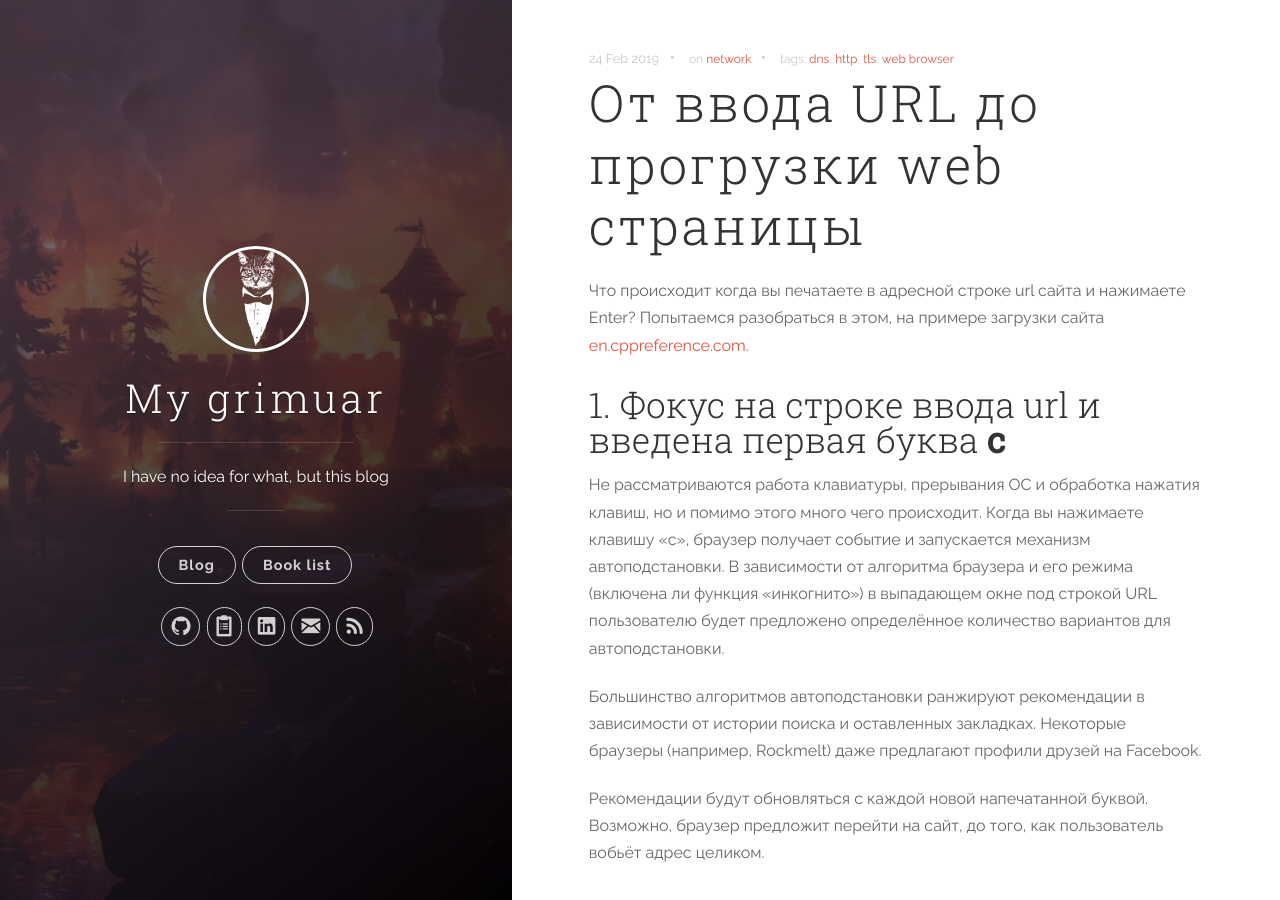
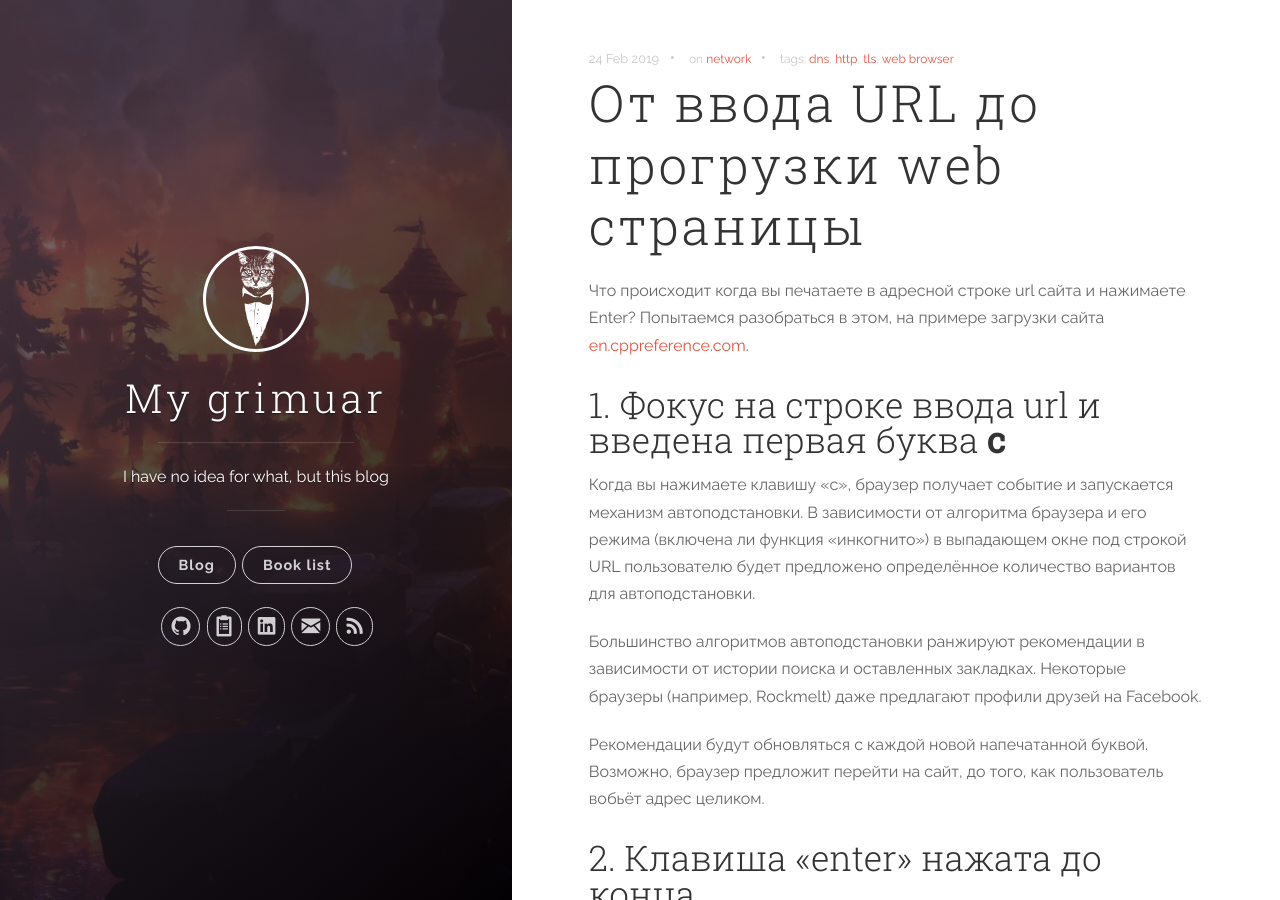
Before and after one commit to sonulen/my_grimoire, a Jekyll site: the page built from _posts/2019-02-24-url-to-page.markdown, in a window 1280 px wide and 900 px high. Built offline with Jekyll 4.4.1, drawn with Linux system fonts in a browser that asks for light colours; comment, search, counter and statistics services are not loaded.

Commit message:
Update 2019-02-24-url-to-page.markdown

```diff
--- a/_posts/2019-02-24-url-to-page.markdown
+++ b/_posts/2019-02-24-url-to-page.markdown
@@ -10,7 +10,7 @@ tags: [dns, http, tls, web browser]
 
 ## 1. Фокус на строке ввода url и введена первая буква **с**
 
-Не рассматриваются работа клавиатуры, прерывания ОС и обработка нажатия клавиш, но и помимо этого много чего происходит. Когда вы нажимаете клавишу «c», браузер получает событие и запускается механизм автоподстановки. В зависимости от алгоритма браузера и его режима (включена ли функция «инкогнито») в выпадающем окне под строкой URL пользователю будет предложено определённое количество вариантов для автоподстановки.
+Когда вы нажимаете клавишу «c», браузер получает событие и запускается механизм автоподстановки. В зависимости от алгоритма браузера и его режима (включена ли функция «инкогнито») в выпадающем окне под строкой URL пользователю будет предложено определённое количество вариантов для автоподстановки.
 
 Большинство алгоритмов автоподстановки ранжируют рекомендации в зависимости от истории поиска и оставленных закладках. Некоторые браузеры (например, Rockmelt) даже предлагают профили друзей на Facebook.
 
```
